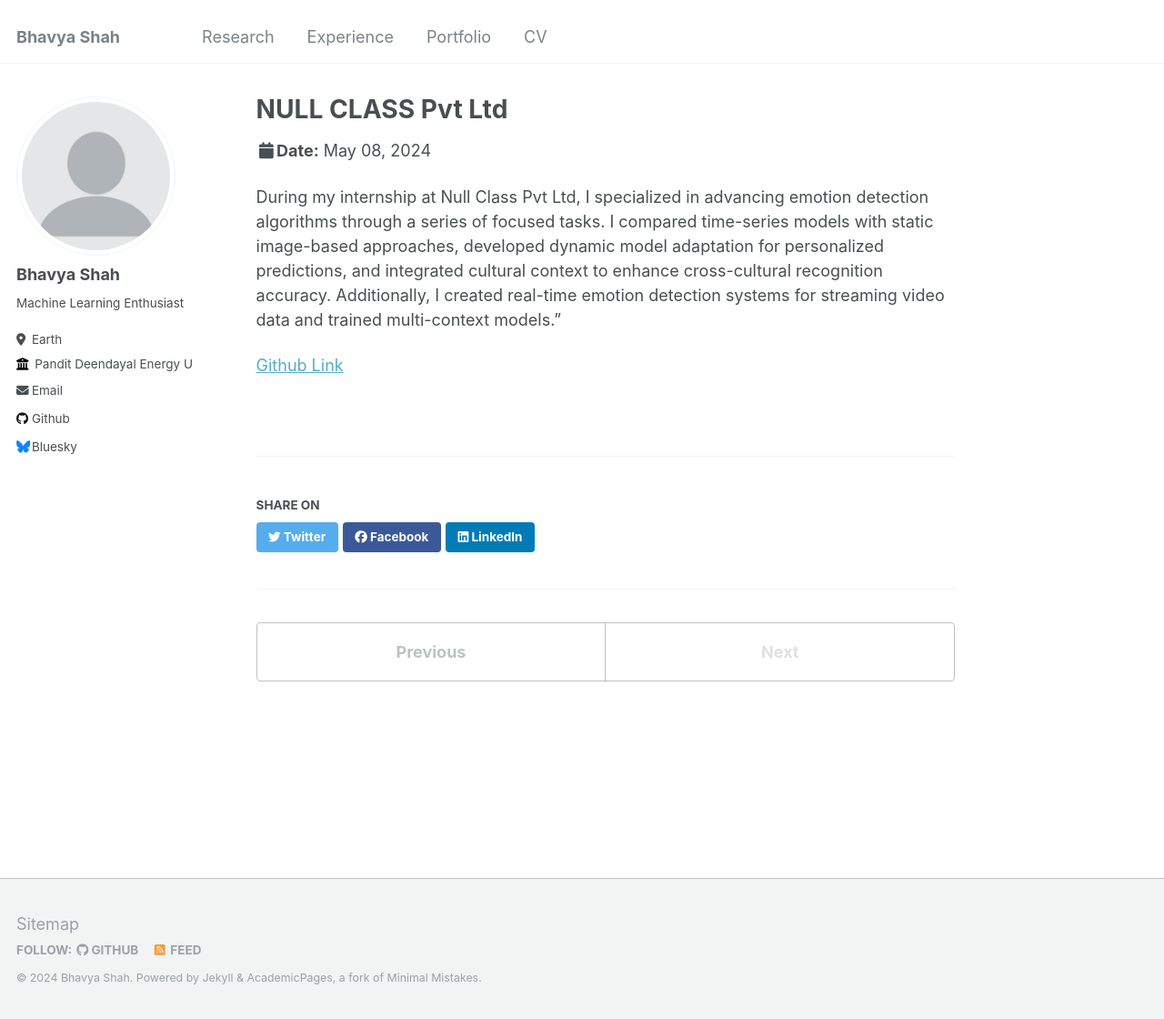
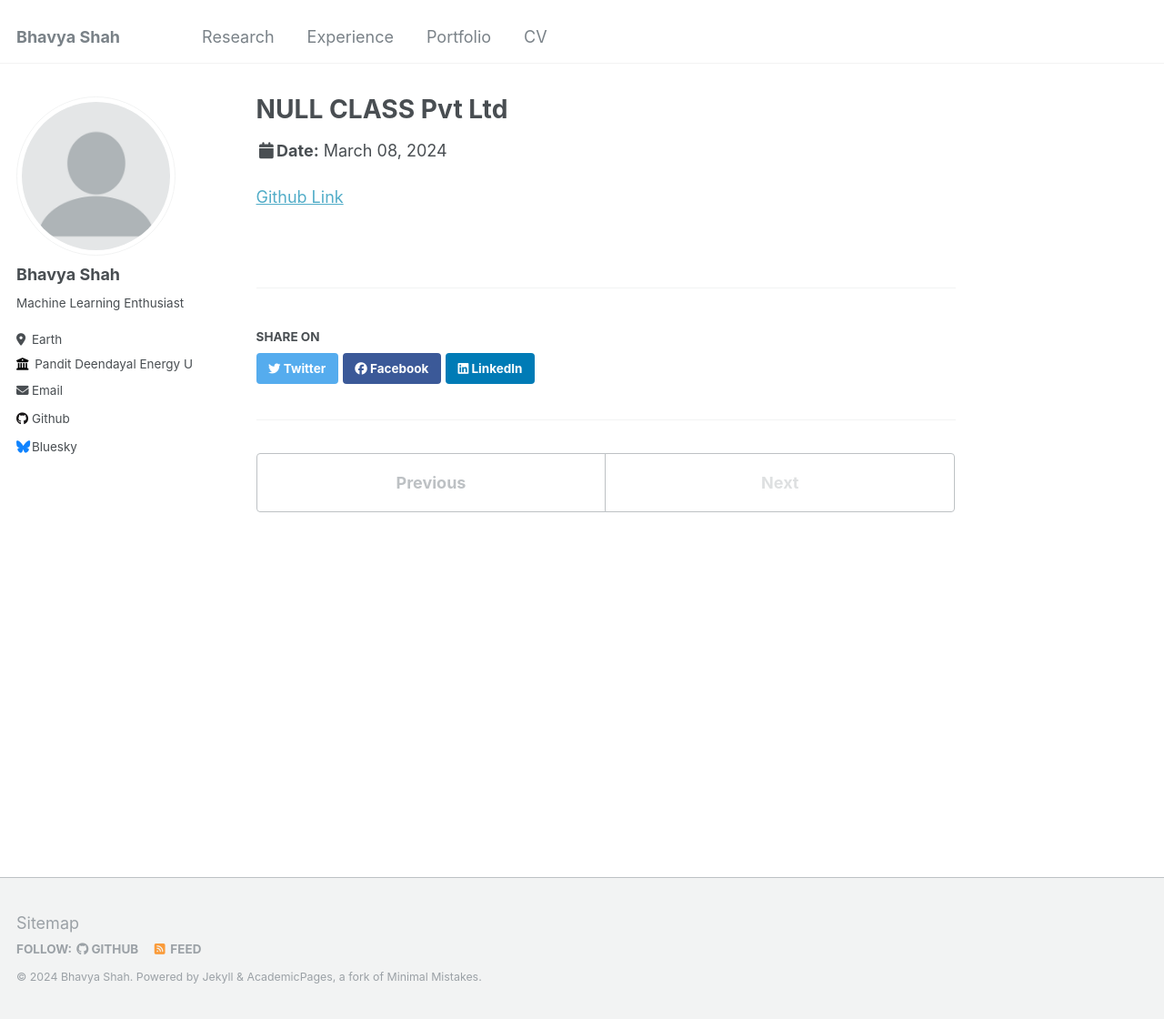
Before and after one commit to B3CODER/B3CODER.github.io, a Jekyll site: the page built from _talks/2024-03-08-3.md, in a window 1280 px wide and 1120 px high. Shown: the whole window at 91% size. Built offline with Jekyll 4.4.1, drawn with Linux system fonts in a browser that asks for light colours; part of the change alters nothing that is shown.

Commit message:
Update 2024-03-08-3.md

```diff
--- a/_talks/2024-03-08-3.md
+++ b/_talks/2024-03-08-3.md
@@ -2,9 +2,7 @@
 title: " NULL CLASS Pvt Ltd"
 collection: talks
 date: 2024-03-08
-date: 2024-05-08
+description: "During my internship at Null Class Pvt Ltd, I specialized in advancing emotion detection algorithms through a series of focused tasks. I compared time-series models with static image-based approaches, developed dynamic model adaptation for personalized predictions, and integrated cultural context to enhance cross-cultural recognition accuracy. Additionally, I created real-time emotion detection systems for streaming video data and trained multi-context models."
 ---
 
-During my internship at Null Class Pvt Ltd, I specialized in advancing emotion detection algorithms through a series of focused tasks. I compared time-series models with static image-based approaches, developed dynamic model adaptation for personalized predictions, and integrated cultural context to enhance cross-cultural recognition accuracy. Additionally, I created real-time emotion detection systems for streaming video data and trained multi-context models."
-
 [Github Link](https://github.com/B3CODER/Emotion_detection_task)
```
